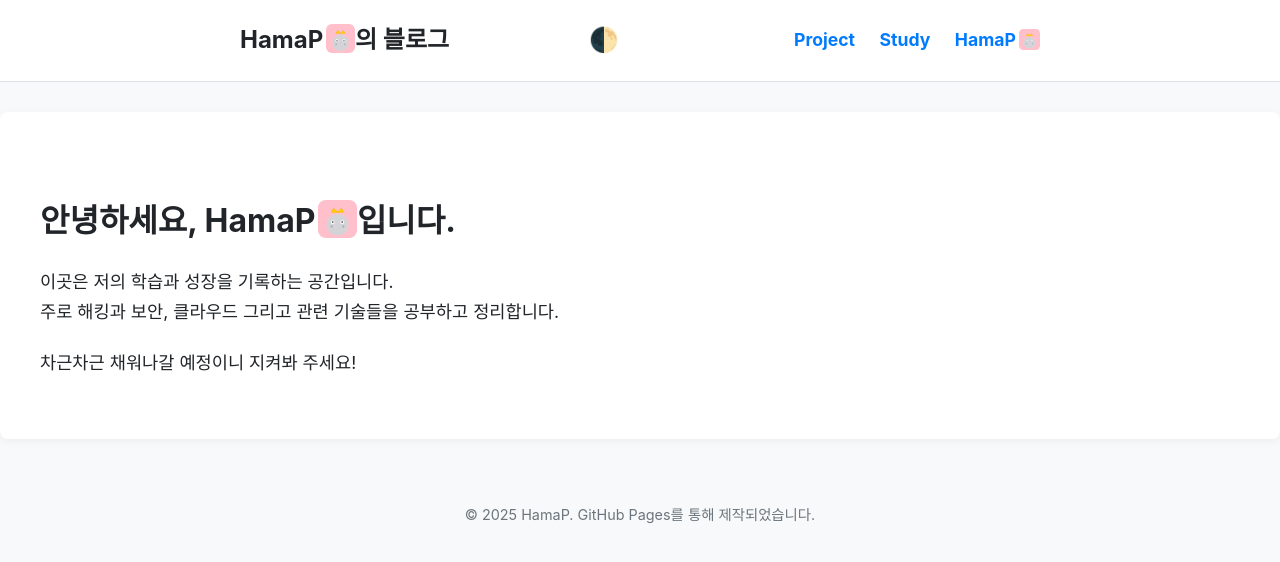
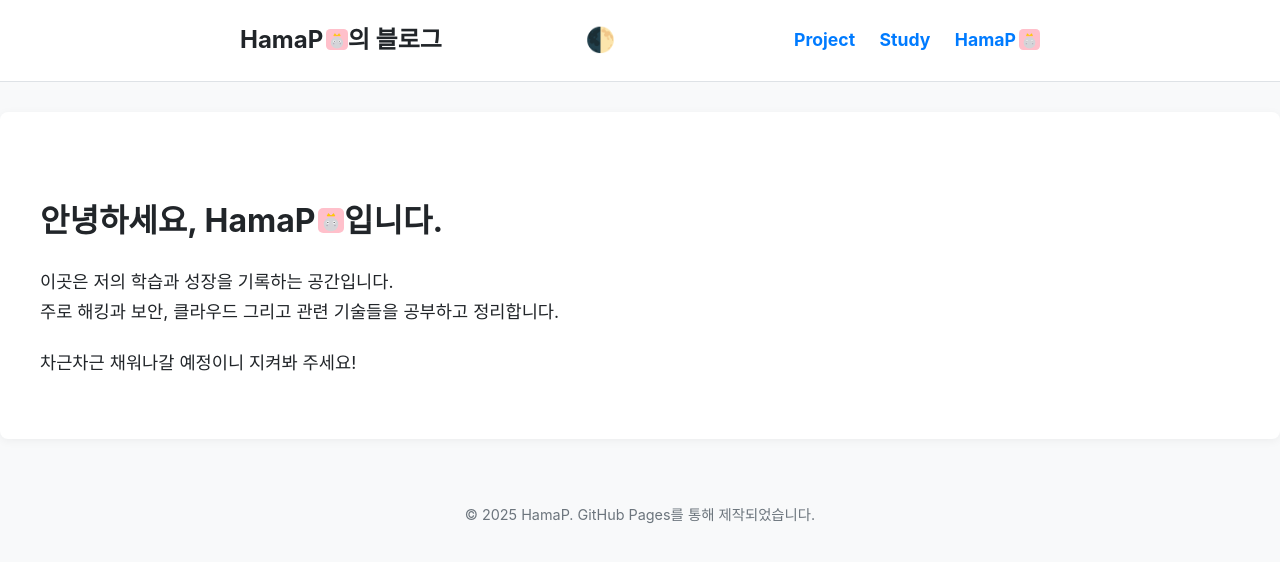
Before and after one commit to HamaP0/HamaP0.github.io, a Jekyll site: the page built from index.html, in a window 1280 px wide. Shown: the top 562 px of the page. Built offline with Jekyll 4.4.1, drawn with Linux system fonts in a browser that asks for light colours; some web fonts are replaced.

Commit message:
Update style.css

```diff
--- a/assets/css/style.css
+++ b/assets/css/style.css
@@ -125,3 +125,15 @@ hr { border: none; border-top: 1px solid var(--border-color); margin: 40px 0; }
 .content-wrapper pre:hover .copy-button { opacity: 0.7; } /* 마우스를 올리면 보이게 */
 .copy-button:hover { opacity: 1; }
 .copy-button:active { background-color: #28a745; }
+
+/* 블로그 제목(HamaP의 블로그) 옆 아이콘 크기 조절 */
+.site-title .signature-icon {
+    height: 0.9em; /* 큰 글씨에 맞춰 아이콘 상대 크기를 줄임 */
+    vertical-align: -0.1em; /* 정렬 미세 조정 */
+}
+
+/* h1 태그(안녕하세요, HamaP...) 옆 아이콘 크기 조절 */
+h1 .signature-icon {
+    height: 0.8em; /* h1 글씨에 맞춰 상대 크기를 더 줄임 */
+    vertical-align: -0.05em; /* 정렬 미세 조정 */
+}
```
